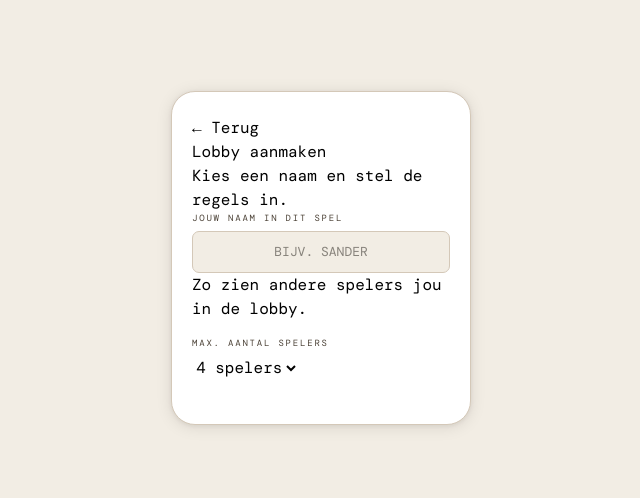
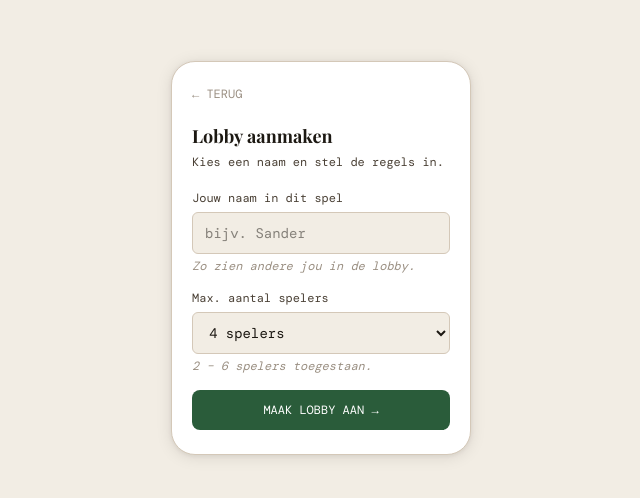
Before and after one commit to kajvdv/uno-not-uno, a Vue app in the folder frontend-vue/: page /new in a window 1280 px wide. Shown: the part 142-640 px from the top of the page, without its empty margins (319-959 px from the left). Built offline with nearby package versions, Linux system fonts and the light colour scheme; the HTML template or start-up script is replaced by a standard one; a web font is replaced by a local one.

Commit message:
Create game form tailwind

```diff
--- a/frontend-vue/src/components/button/Button.vue
+++ b/frontend-vue/src/components/button/Button.vue
@@ -1,11 +1,12 @@
 <script setup lang="ts">
 const { type = 'ink' } = defineProps<{
-  type: 'ink' | 'ghost' | 'shimmer' | 'green'
+  type: 'ink' | 'ghost' | 'green'
 }>()
 
 const variant = {
   ink: 'bg-(--ink) text-white',
   ghost: 'transparent border border-(--border) text-(--ink)',
+  green: 'bg-(--green) text-white',
 }
 </script>
 
--- a/frontend-vue/src/components/card/Card.vue
+++ b/frontend-vue/src/components/card/Card.vue
@@ -1,6 +1,6 @@
 <template>
   <div
-    class="m-auto bg-white w-full border border-(--border) px-5 pt-6 pb-7 shadow-(--shadow) rounded-3xl"
+    class="m-auto bg-white w-full border border-(--border) px-5 py-6 shadow-(--shadow) rounded-3xl"
     style="max-width: 300px"
   >
     <slot></slot>
--- a/frontend-vue/src/views/new/NewGameView.vue
+++ b/frontend-vue/src/views/new/NewGameView.vue
@@ -1,27 +1,54 @@
 <script setup lang="ts">
+import { Button } from '@/components/button'
 import { Card } from '@/components/card'
 import { InputGroup, TextInput, Label, Select } from '@/components/input'
+
+function createLobby() {
+  console.log('Creating lobby')
+}
 </script>
 
 <template>
   <Card>
-    <RouterLink class="back-link" to="/">← Terug</RouterLink>
-    <div class="title">Lobby aanmaken</div>
-    <div class="sub-title">Kies een naam en stel de regels in.</div>
-    <InputGroup>
-      <Label>Jouw naam in dit spel</Label>
-      <TextInput placeholder="bijv. Sander" />
-      <div class="hint">Zo zien andere spelers jou in de lobby.</div>
-    </InputGroup>
-    <InputGroup>
-      <Label>Max. aantal spelers</Label>
-      <Select>
-        <option>2 spelers</option>
-        <option>3 spelers</option>
-        <option selected>4 spelers</option>
-        <option>5 spelers</option>
-        <option>6 spelers</option>
-      </Select>
-    </InputGroup>
+    <RouterLink v-slot="{ navigate, isActive }" to="/" custom
+      ><a
+        @click="navigate"
+        class="text-xs hover:underline cursor-pointer text-(--ink-dim) uppercase mb-5 block"
+        >← Terug</a
+      ></RouterLink
+    >
+    <div class="font-title text-lg font-bold text-(--ink) mb-1">Lobby aanmaken</div>
+    <div class="text-xs text-(--ink-mid) mb-5">Kies een naam en stel de regels in.</div>
+    <form @submit.prevent="createLobby">
+      <div class="mb-4">
+        <label class="block mb-1.5 text-xs text-(--ink-mid)" for="username"
+          >Jouw naam in dit spel</label
+        >
+        <input
+          class="w-full border box-border rounded-md py-2.5 px-3 text-sm text-(--ink) bg-(--cream) border-(--border) focus:border-(--border-focus) outline-0"
+          name="username"
+          type="text"
+          placeholder="bijv. Sander"
+        />
+        <div class="text-xs text-(--ink-dim) mt-1 italic">Zo zien andere jou in de lobby.</div>
+      </div>
+      <div>
+        <label class="block mb-1.5 text-xs text-(--ink-mid)" for="playerCount"
+          >Max. aantal spelers</label
+        >
+        <select
+          name="playerCount"
+          class="w-full border box-border rounded-md py-2.5 px-3 text-sm text-(--ink) bg-(--cream) border-(--border) focus:border-(--border-focus) outline-0"
+        >
+          <option>2 spelers</option>
+          <option>3 spelers</option>
+          <option selected>4 spelers</option>
+          <option>5 spelers</option>
+          <option>6 spelers</option>
+        </select>
+        <div class="text-xs text-(--ink-dim) mt-1 italic">2 – 6 spelers toegestaan.</div>
+        <Button type="green" class="mt-4">Maak lobby aan →</Button>
+      </div>
+    </form>
   </Card>
 </template>
```
